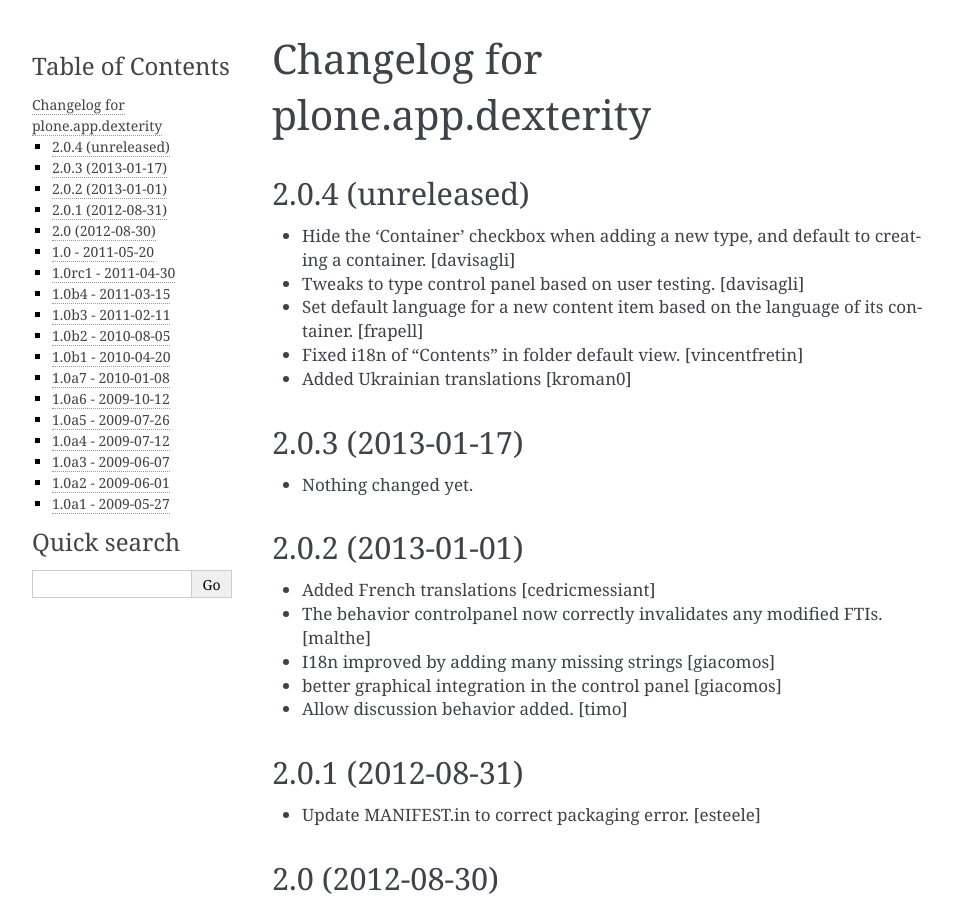
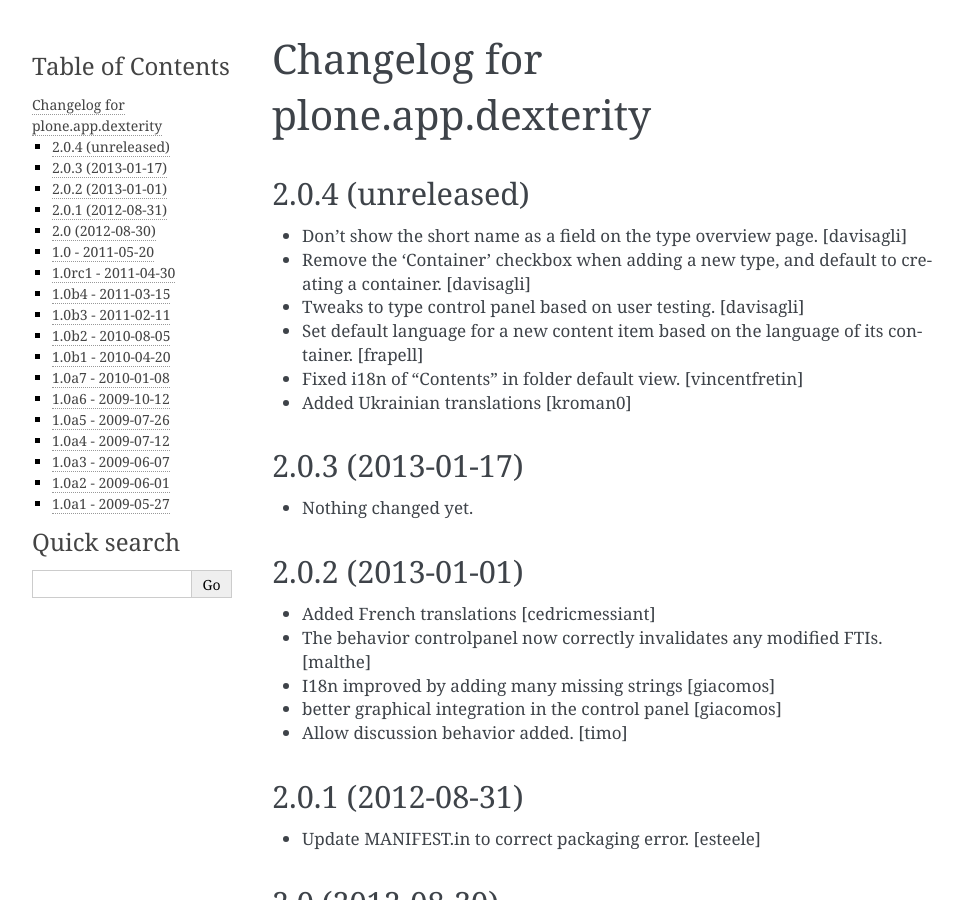
Before and after one commit to plone/plone.app.dexterity, a Sphinx documentation site: the page built from docs/HISTORY.txt, in a window 1280 px wide and 900 px high. Shown: the whole window, without its empty margins (148-1111 px from the left). Built offline with Sphinx 7.4.7, drawn with Linux system fonts in a browser that asks for light colours.

Commit message:
remove id from overview page

```diff
--- a/docs/HISTORY.txt
+++ b/docs/HISTORY.txt
@@ -4,7 +4,10 @@
 2.0.4 (unreleased)
 ------------------
 
-- Hide the 'Container' checkbox when adding a new type, and default
+- Don't show the short name as a field on the type overview page.
+  [davisagli]
+
+- Remove the 'Container' checkbox when adding a new type, and default
   to creating a container.
   [davisagli]
 
```
Also changed, not shown: 1 other file.
